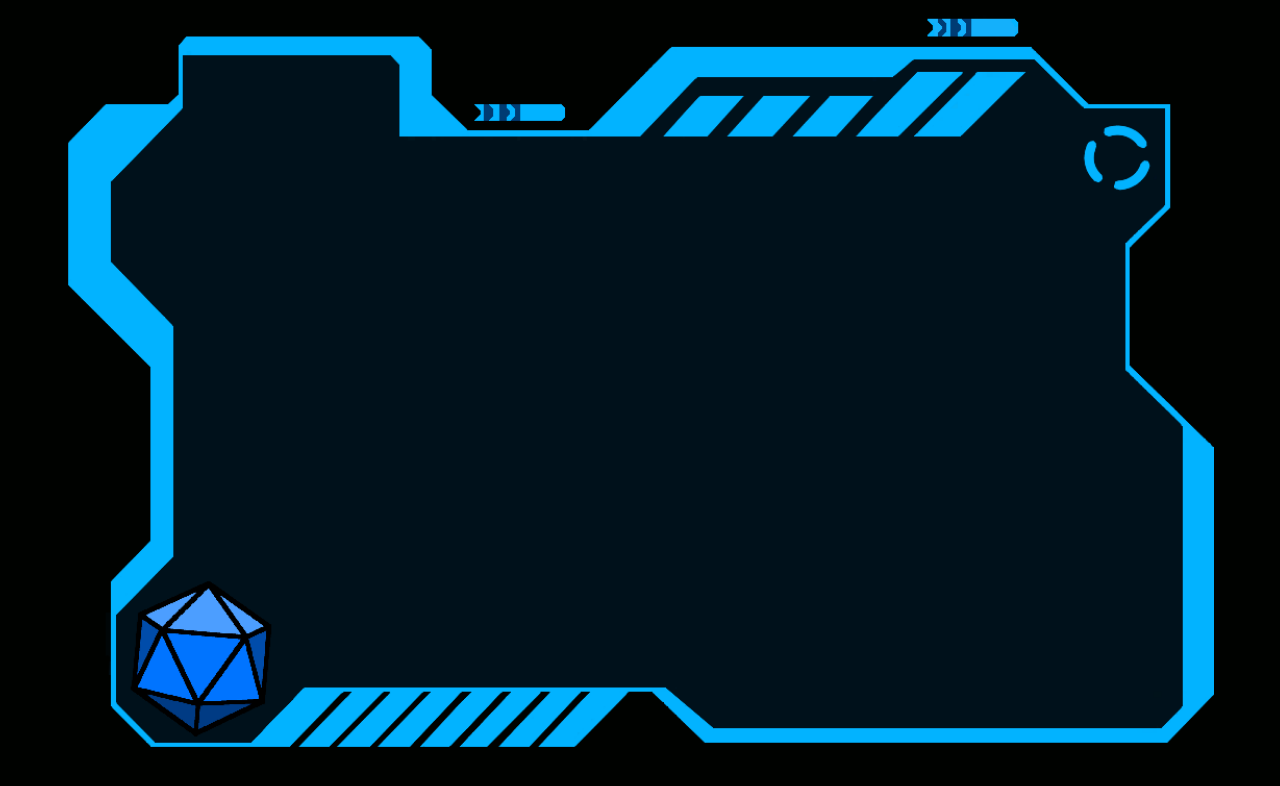
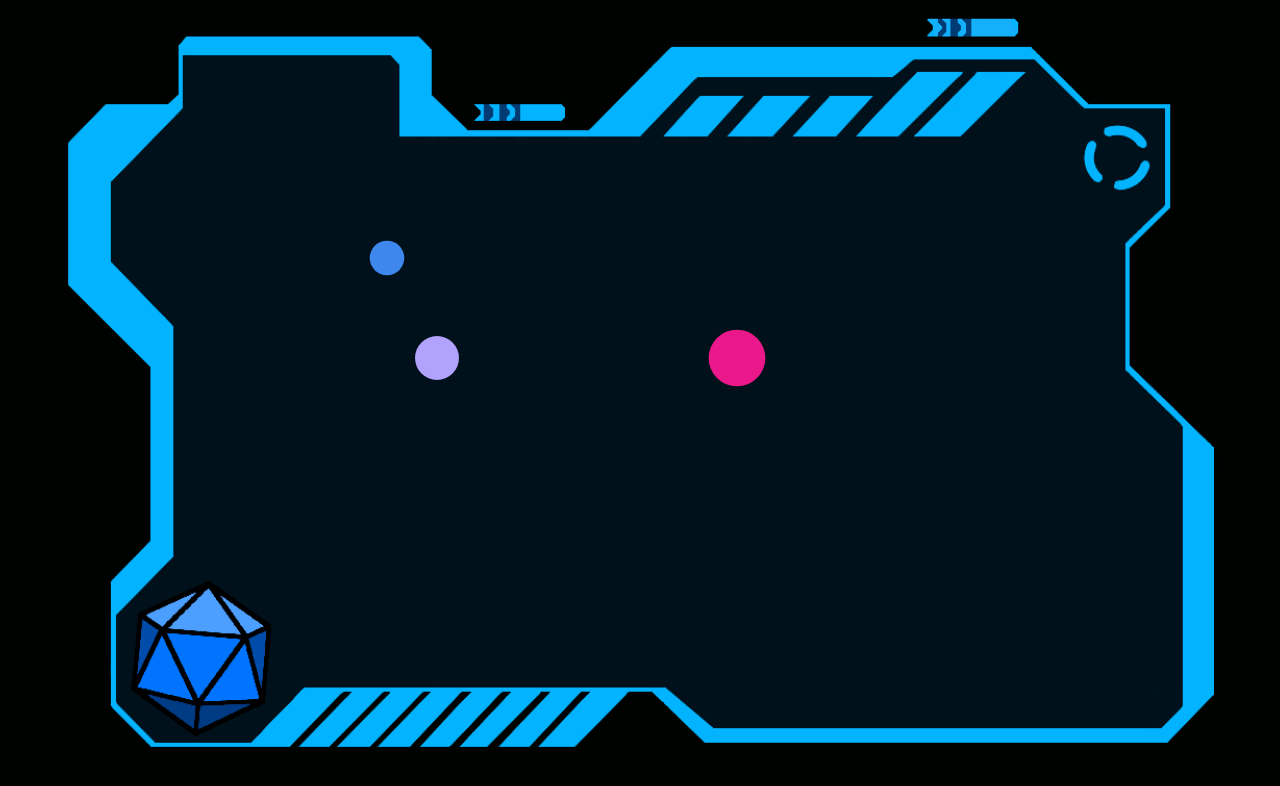
Before and after one commit to CaioPinho9/gravity, a plain HTML site: page index.html in a window 1280 px wide. Drawn offline with Linux system fonts and the light colour scheme.

Commit message:
Create Planet Object and Vectors

```diff
--- a/index.html
+++ b/index.html
@@ -11,6 +11,8 @@
 <body>
     <div id="canvas">
         <canvas></canvas>
+        <script src="vector.js"></script>
+        <script src="planet.js"></script>
         <script src="script.js"></script>
     </div>
 </body>
--- /dev/null
+++ b/planet.js
@@ -0,0 +1,24 @@
+class Planet {
+    constructor(x, y, velocityX, velocityY, mass) {
+        this.position = new Vector(x,y)
+        this.velocity = new Vector(velocityX,velocityY)
+        this.mass = mass
+        this.radius = Math.log2(mass+1)*5
+        this.color = 'rgb(' + Math.random()*256 +', ' + Math.random()*256+', ' + Math.random()*256 + ')'
+    }
+
+    changeVelocity(velocityX, velocityY) {
+        this.velocity = Vector.add(this.velocity,new Vector(velocityX,velocityY))
+    }
+
+    draw() {
+        this.position = Vector.add(this.position,this.velocity)
+
+        var c = canvas.getContext('2d');
+        c.beginPath()
+        c.arc(this.position.x,this.position.y,this.radius,0,Math.PI*2,false)
+        c.fillStyle = this.color
+        c.fill()
+        c.closePath
+    }
+}
--- a/script.js
+++ b/script.js
@@ -1,11 +1,28 @@
 var canvas = document.querySelector('canvas');
-
 var div = document.getElementById('canvas');
+var c = canvas.getContext('2d');
 
 canvas.style.marginTop = (div.clientHeight/5.058) + 'px';
 canvas.width = (div.clientWidth/2.11);
 canvas.height = (div.clientHeight/1.60);
 
-var c = canvas. getContext('2d');
-// x.max = 600 y.max = 235
-console.log(canvas);
+var planetList = new Array();
+
+createPlanet(50,100,10)
+createPlanet(100,200,20)
+createPlanet(400,200,50)
+
+function createPlanet(x,y,mass) {
+    var planet = new Planet(x,y,0,0,mass)
+    planetList.push(planet)
+
+}
+
+function draw() {
+    c.clearRect(0,0,canvas.width,canvas.height)
+    planetList.forEach(planet => {
+        planet.draw()
+    });
+}
+
+setInterval(draw, 10)
--- /dev/null
+++ b/vector.js
@@ -0,0 +1,40 @@
+class Vector {
+
+    constructor(x,y) {
+        this.x = x
+        this.y = y
+    }
+
+    static add(v1,v2) {
+        let res = new Vector(0,0);
+        res.x = v1.x + v2.x
+        res.y = v1.y + v2.y
+        return res
+    }
+
+    static substract(v1,v2) {
+        let res = new Vector(0,0);
+        res.x = v1.x - v2.x
+        res.y = v1.y - v2.y
+        return res
+    }
+
+    static multiply(v,num) {
+        let res = new Vector(0,0);
+        res.x = v.x * num
+        res.y = v.y * num
+        return res
+    }
+
+    magnitude() {
+        return Math.sqrt(this.x*this.x + this.y*this.y)
+    }
+
+    static normalize(v) {
+        let res = new Vector(0,0)
+        let mag = v.magnitude()
+        res.x = v.x/mag
+        res.y = v.y/mag
+        return res
+    }
+}
```
